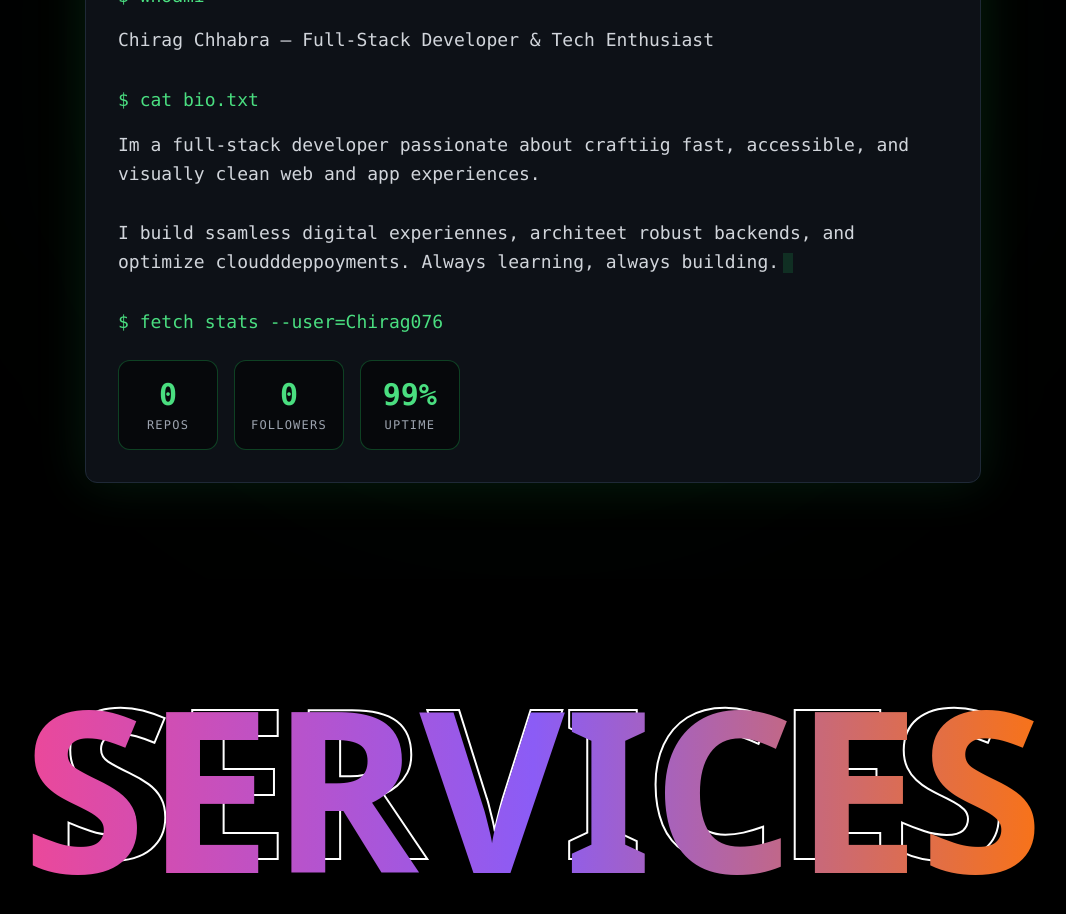
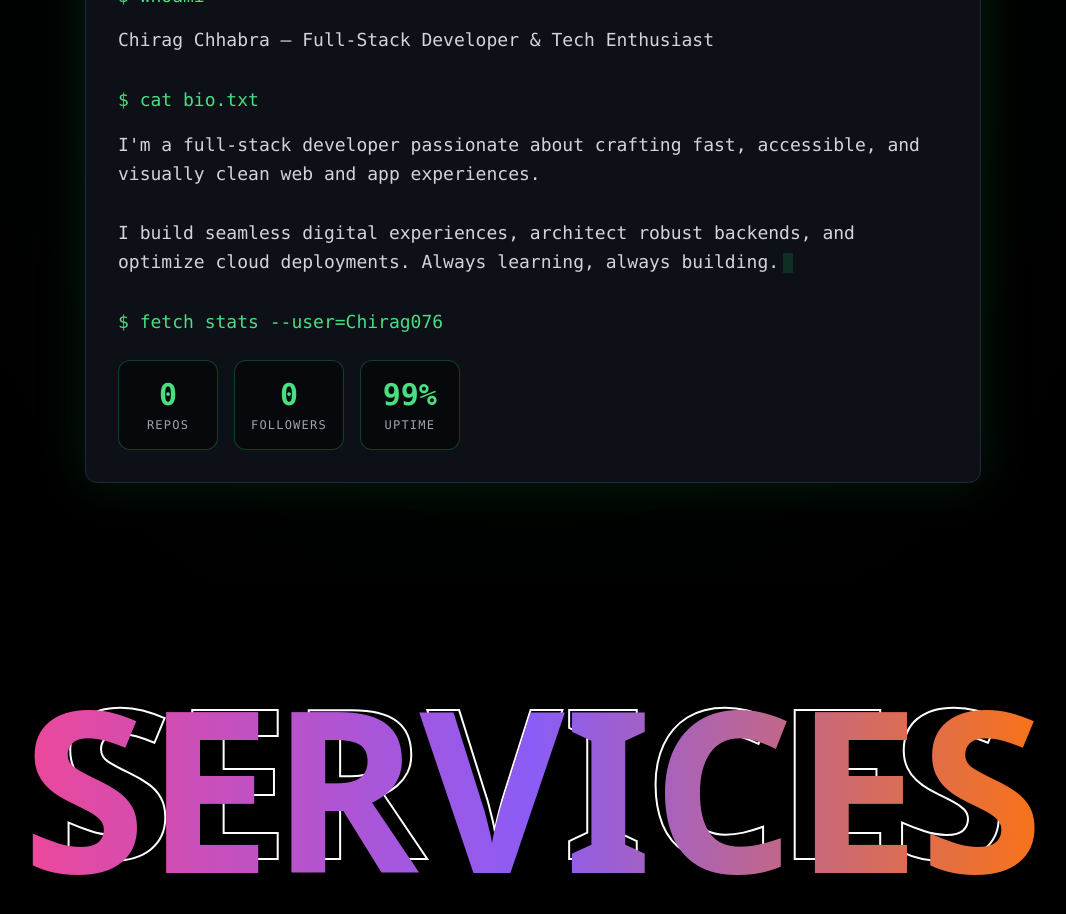
Before and after one commit to Chirag076/Portfolio, a React (Create React App) app: page / in a window 1280 px wide. Shown: the part 1300-2214 px from the top of the page, without its empty margins (107-1173 px from the left). Built offline with nearby package versions, Linux system fonts and the light colour scheme; no server answers.

Commit message:
Fix: Removed duplicate declaration

```diff
--- a/src/components/AboutMe.jsx
+++ b/src/components/AboutMe.jsx
@@ -15,8 +15,8 @@ const About = () => {
 
     let i = 0;
     const typingInterval = setInterval(() => {
-      if (i < fullText.length - 1) {
-        setText((prev) => prev + fullText.charAt(i));
+      if (i <= fullText.length) {
+        setText(fullText.slice(0, i));
         i++;
       } else {
         clearInterval(typingInterval);
```
